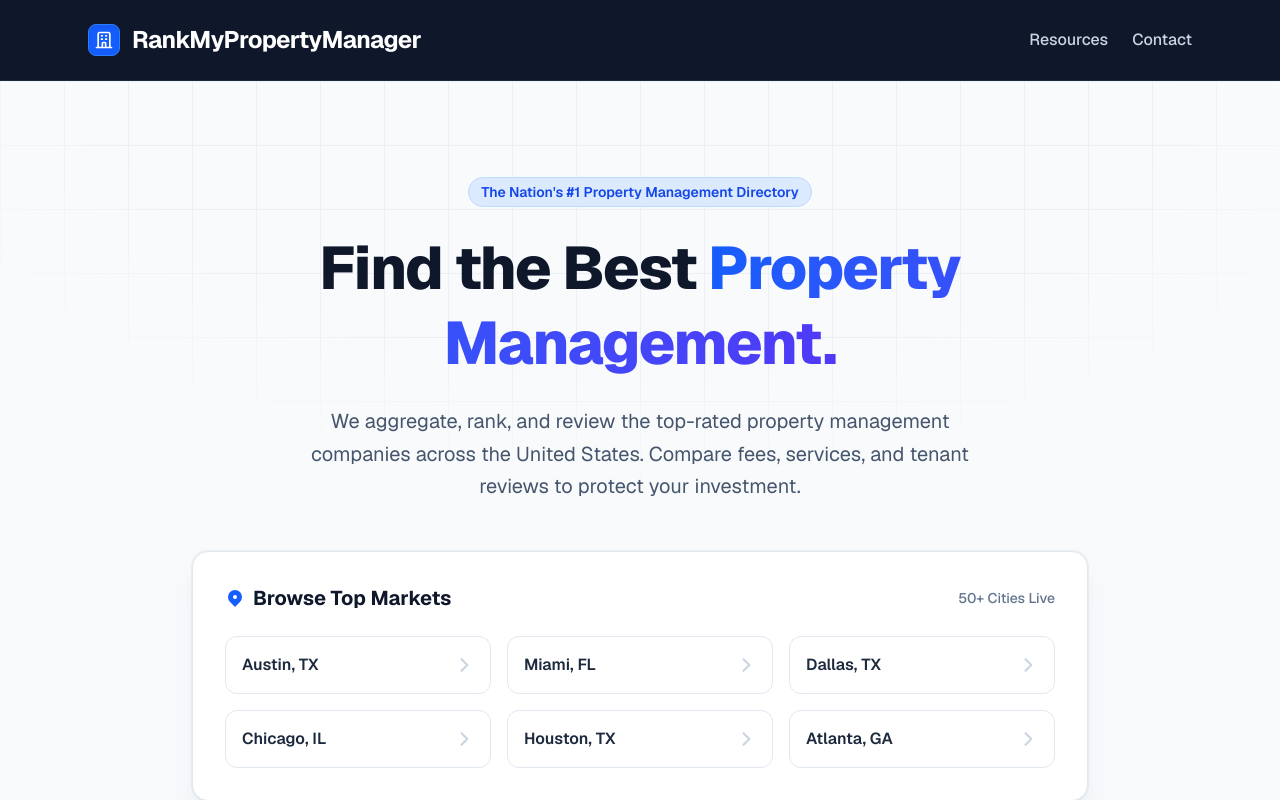
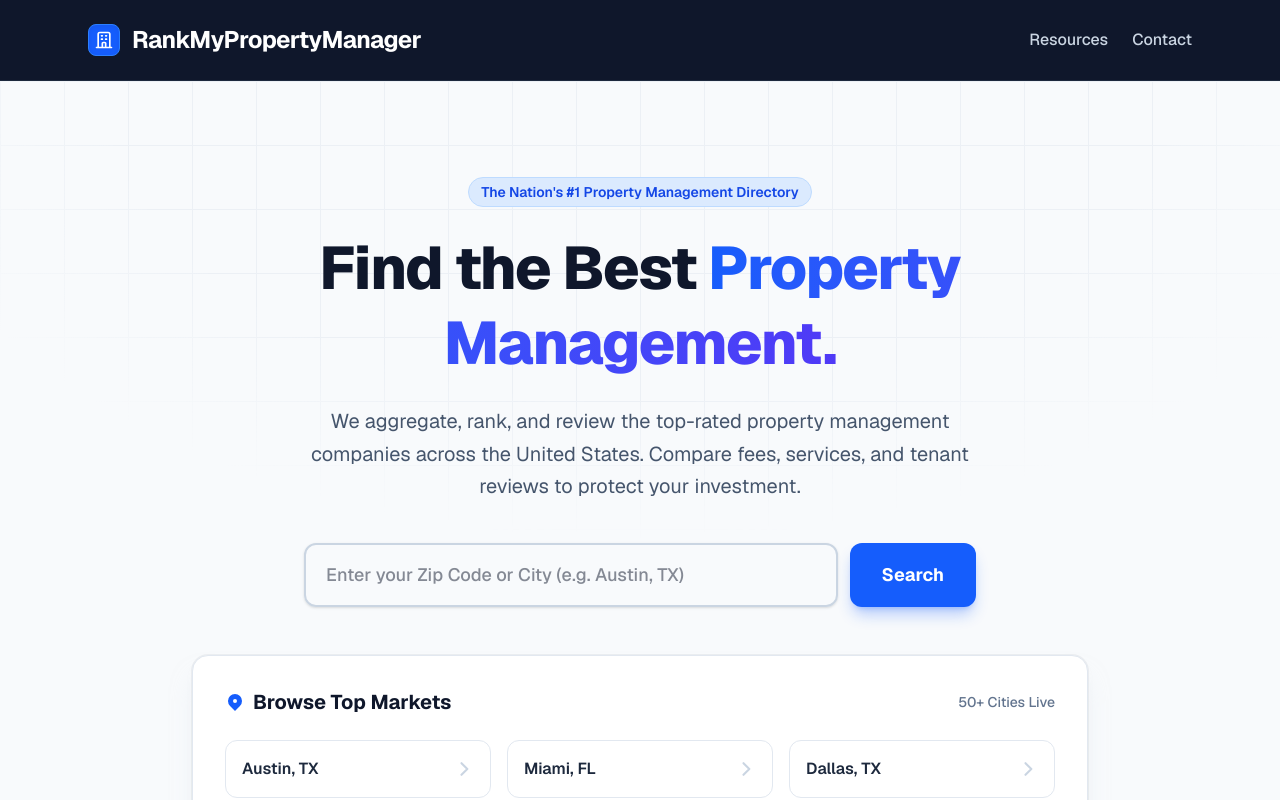
Before and after one commit to chrisreederphotography-hub/rank-my-property-manager, a Next.js app in the folder frontend/: page / in a window 1280 px wide. Shown: the top 800 px of the page. Built offline with nearby package versions, Linux system fonts and the light colour scheme.

Commit message:
feat(ux): implement progressive disclosure search lead capture on landing page

```diff
--- a/frontend/src/app/page.tsx
+++ b/frontend/src/app/page.tsx
@@ -1,7 +1,13 @@
-import React from 'react';
+"use client";
+import React, { useState } from 'react';
 import Link from 'next/link';
 
 export default function Home() {
+  const [searchQuery, setSearchQuery] = useState("");
+  const [showEmailCapture, setShowEmailCapture] = useState(false);
+  const [email, setEmail] = useState("");
+  const [isSubmitted, setIsSubmitted] = useState(false);
+
   const topCities = [
     { name: 'Austin, TX', slug: 'tx/austin' },
     { name: 'Miami, FL', slug: 'fl/miami' },
@@ -10,6 +16,28 @@ export default function Home() {
     { name: 'Houston, TX', slug: 'tx/houston' },
     { name: 'Atlanta, GA', slug: 'ga/atlanta' },
   ];
+
+  const handleSearch = (e: React.FormEvent) => {
+    e.preventDefault();
+    if (!searchQuery.trim()) return;
+
+    // Check if query matches a top city (basic check)
+    const match = topCities.find(c => c.name.toLowerCase().includes(searchQuery.toLowerCase().trim()));
+    if (match) {
+       window.location.href = `/${match.slug}`;
+    } else {
+       // Progressive Disclosure: City not found, ask for email
+       setShowEmailCapture(true);
+    }
+  };
+
+  const handleEmailSubmit = async (e: React.FormEvent) => {
+    e.preventDefault();
+    if (!email.trim()) return;
+
+    // In a real app, save this to Firestore here
+    setIsSubmitted(true);
+  };
 
   return (
     <div className="min-h-screen bg-slate-50 flex flex-col font-sans text-slate-900">
@@ -41,9 +69,63 @@ export default function Home() {
           <h2 className="text-5xl md:text-6xl font-extrabold text-slate-900 tracking-tight mb-6 leading-tight">
             Find the Best <span className="text-transparent bg-clip-text bg-gradient-to-r from-blue-600 to-indigo-600">Property Management.</span>
           </h2>
-          <p className="text-xl text-slate-600 max-w-2xl mx-auto mb-12 leading-relaxed">
+          <p className="text-xl text-slate-600 max-w-2xl mx-auto mb-10 leading-relaxed">
             We aggregate, rank, and review the top-rated property management companies across the United States. Compare fees, services, and tenant reviews to protect your investment.
           </p>
+
+          {/* Progressive Disclosure Search Bar */}
+          <div className="max-w-2xl mx-auto mb-12">
+            {!showEmailCapture ? (
+              <form onSubmit={handleSearch} className="flex flex-col sm:flex-row gap-3">
+                <input
+                  type="text"
+                  value={searchQuery}
+                  onChange={(e) => setSearchQuery(e.target.value)}
+                  placeholder="Enter your Zip Code or City (e.g. Austin, TX)"
+                  className="flex-1 rounded-xl border-slate-300 border-2 px-5 py-4 text-lg font-medium focus:ring-0 focus:border-blue-600 outline-none transition-colors shadow-sm"
+                  required
+                />
+                <button type="submit" className="rounded-xl bg-blue-600 px-8 py-4 text-lg font-bold text-white shadow-lg shadow-blue-600/30 hover:bg-blue-700 transition-all whitespace-nowrap">
+                  Search
+                </button>
+              </form>
+            ) : (
+              <div className="bg-white p-6 rounded-xl border border-amber-200 bg-amber-50 shadow-md animate-in fade-in zoom-in duration-300 text-left">
+                {isSubmitted ? (
+                  <div className="text-center py-4">
+                    <div className="w-12 h-12 bg-emerald-100 text-emerald-600 rounded-full flex items-center justify-center mx-auto mb-3">
+                      <svg className="w-6 h-6" fill="none" stroke="currentColor" viewBox="0 0 24 24"><path strokeLinecap="round" strokeLinejoin="round" strokeWidth="3" d="M5 13l4 4L19 7" /></svg>
+                    </div>
+                    <h4 className="text-lg font-bold text-slate-900">You're on the list!</h4>
+                    <p className="text-slate-600 mt-1">We'll notify you the minute our {searchQuery} rankings go live.</p>
+                  </div>
+                ) : (
+                  <>
+                    <h4 className="text-lg font-bold text-slate-900 mb-2 flex items-center gap-2">
+                      <svg className="w-5 h-5 text-amber-500" fill="none" viewBox="0 0 24 24" stroke="currentColor"><path strokeLinecap="round" strokeLinejoin="round" strokeWidth="2" d="M13 16h-1v-4h-1m1-4h.01M21 12a9 9 0 11-18 0 9 9 0 0118 0z"></path></svg>
+                      We're evaluating {searchQuery} right now.
+                    </h4>
+                    <p className="text-slate-600 mb-4 font-medium text-sm">
+                      Our analysts are currently ranking the top property managers in {searchQuery}. Drop your email below to get VIP early access when the data goes live.
+                    </p>
+                    <form onSubmit={handleEmailSubmit} className="flex flex-col sm:flex-row gap-2">
+                      <input
+                        type="email"
+                        value={email}
+                        onChange={(e) => setEmail(e.target.value)}
+                        placeholder="Enter your email address"
+                        className="flex-1 rounded-lg border-slate-300 border-2 px-4 py-3 text-sm font-medium focus:border-amber-500 outline-none"
+                        required
+                      />
+                      <button type="submit" className="rounded-lg bg-amber-500 px-6 py-3 text-sm font-bold text-white shadow-md hover:bg-amber-600 transition-all whitespace-nowrap">
+                        Get Early Access
+                      </button>
+                    </form>
+                  </>
+                )}
+              </div>
+            )}
+          </div>
 
           <div className="bg-white p-8 rounded-2xl shadow-xl shadow-slate-200/50 border border-slate-200 w-full text-left ring-1 ring-slate-900/5">
             <div className="flex items-center justify-between mb-6">
```
